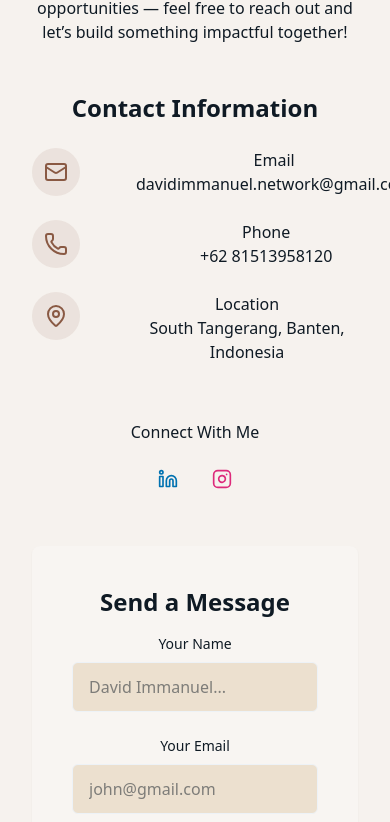
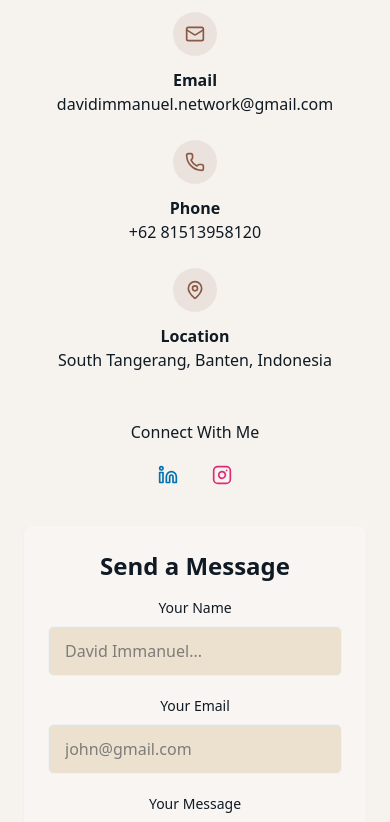
Before and after one commit to d1laav/portfolio-website, a React (Vite) app: page / in a window 390 px wide. Shown: the part 8016-8838 px from the top of the page. Built offline with nearby package versions, Linux system fonts and the light colour scheme.

Commit message:
Update ContactSection.jsx

```diff
--- a/src/components/ContactSection.jsx
+++ b/src/components/ContactSection.jsx
@@ -26,98 +26,138 @@ export const ContactSection = () => {
   return (
     <Toast.Provider swipeDirection="right">
       <>
-        <section id="contact" className="bg-contact py-52 px-4 relative bg-secondary/30 min-h-screen snap-start">
+        <section
+          id="contact"
+          className="bg-contact py-24 md:py-40 px-2 md:px-4 relative bg-secondary/30 min-h-screen snap-start"
+        >
           <div className="container mx-auto max-w-5xl">
             <h2 className="text-3xl md:text-4xl font-bold mb-4 text-center">
               Get In <span className="text-primary">Touch</span>
             </h2>
-            <p className="text-center text-muted-foreground mb-12 max-w-2xl mx-auto">
+            <p className="text-center text-muted-foreground mb-8 md:mb-12 max-w-2xl mx-auto">
               Have a project idea or looking for a collaborator? I'm open to
               exciting opportunities — feel free to reach out and let’s build
               something impactful together!
             </p>
 
-            <div className="grid grid-cols-1 md:grid-cols-2 gap-12">
+            <div className="grid grid-cols-1 md:grid-cols-2 gap-8 md:gap-12 items-center">
               {/* Left */}
               <div className="space-y-8">
-                <h3 className="text-2xl font-semibold mb-6">Contact Information</h3>
-                <div className="space-y-6 justify-center">
+                <h3 className="text-2xl font-semibold mb-4 md:mb-6 text-center md:text-left">
+                  Contact Information
+                </h3>
+                <div className="space-y-6">
                   {/* Email */}
-                  <div className="flex items-start space-x-4">
-                    <div className="p-3 rounded-full bg-primary/10">
-                      <Mail className="h-6 w-6 text-primary" />
+                  <div className="flex flex-col md:flex-row items-center md:items-start text-center md:text-left gap-2 md:gap-4">
+                    <div className="p-3 rounded-full bg-primary/10 flex-shrink-0 mb-1 md:mb-0">
+                      <Mail className="h-5 w-5 md:h-6 md:w-6 text-primary" />
                     </div>
-                    <div className="ml-10">
-                      <h4>Email</h4>
-                      <a href="mailto:davidimmanuel.network@gmail.com" className="text-muted-foreground hover:text-primary transition-colors">
+                    <div>
+                      <h4 className="font-semibold">Email</h4>
+                      <a
+                        href="mailto:davidimmanuel.network@gmail.com"
+                        className="text-muted-foreground hover:text-primary transition-colors break-all"
+                      >
                         davidimmanuel.network@gmail.com
                       </a>
                     </div>
                   </div>
                   {/* Phone */}
-                  <div className="flex items-start space-x-4">
-                    <div className="p-3 rounded-full bg-primary/10">
-                      <Phone className="h-6 w-6 text-primary" />
+                  <div className="flex flex-col md:flex-row items-center md:items-start text-center md:text-left gap-2 md:gap-4">
+                    <div className="p-3 rounded-full bg-primary/10 flex-shrink-0 mb-1 md:mb-0">
+                      <Phone className="h-5 w-5 md:h-6 md:w-6 text-primary" />
                     </div>
-                    <div className="ml-26">
-                      <h4>Phone</h4>
+                    <div>
+                      <h4 className="font-semibold">Phone</h4>
                       <a className="text-muted-foreground hover:text-primary transition-colors">
                         +62 81513958120
                       </a>
                     </div>
                   </div>
                   {/* Location */}
-                  <div className="flex items-start space-x-4">
-                    <div className="p-3 rounded-full bg-primary/10">
-                      <MapPin className="h-6 w-6 text-primary" />
+                  <div className="flex flex-col md:flex-row items-center md:items-start text-center md:text-left gap-2 md:gap-4">
+                    <div className="p-3 rounded-full bg-primary/10 flex-shrink-0 mb-1 md:mb-0">
+                      <MapPin className="h-5 w-5 md:h-6 md:w-6 text-primary" />
                     </div>
-                    <div className="ml-10">
-                      <h4>Location</h4>
+                    <div>
+                      <h4 className="font-semibold">Location</h4>
                       <a className="text-muted-foreground hover:text-primary transition-colors">
                         South Tangerang, Banten, Indonesia
                       </a>
                     </div>
                   </div>
 
-                  <div className="pt-8">
-                    <h4 className="font-medium mb-4">Connect With Me</h4>
-                    <div className="flex space-x-4 justify-center">
+                  <div className="pt-6 md:pt-8">
+                    <h4 className="font-medium mb-3 md:mb-4 text-center md:text-left">
+                      Connect With Me
+                    </h4>
+                    <div className="flex space-x-4 justify-center md:justify-start">
                       <a
                         href="https://www.linkedin.com/in/david-immanuel-resner/"
                         className="p-2 rounded-full border border-transparent hover:border-[#0072b1] hover:ring-2 hover:ring-[#0072b1]/50 transition-all duration-300"
                       >
                         <Linkedin className="w-5 h-5" style={{ color: "#0072b1" }} />
                       </a>
-
                       <a
                         href="https://www.instagram.com/dimmanuel_/"
                         className="p-2 rounded-full border border-transparent hover:border-[#dd2a7b] hover:ring-2 hover:ring-pink-500/50 transition-all duration-300"
                       >
-                            <Instagram className="w-5 h-5" style={{ color: "#dd2a7b"}} />
+                        <Instagram className="w-5 h-5" style={{ color: "#dd2a7b" }} />
                       </a>
                     </div>
-
                   </div>
                 </div>
               </div>
 
               {/* Right */}
-              <div className="bg-card p-10 rounded-lg shadow-xs">
-                <h3 className="text-2xl font-semibold mb-4">Send a Message</h3>
-                <form onSubmit={handleSubmit} className="space-y-6">
+              <div className="bg-card p-6 md:p-10 rounded-lg shadow-xs">
+                <h3 className="text-2xl font-semibold mb-4 text-center md:text-left">
+                  Send a Message
+                </h3>
+                <form onSubmit={handleSubmit} className="space-y-5 md:space-y-6">
                   <div>
-                    <label htmlFor="name" className="block text-sm font-medium mb-2">Your Name</label>
-                    <input type="text" id="name" name="name" required className="w-full px-4 py-3 rounded-md border border-input bg-background focus:outline-none focus:ring-2 focus:ring-primary" placeholder="David Immanuel..." />
+                    <label htmlFor="name" className="block text-sm font-medium mb-2">
+                      Your Name
+                    </label>
+                    <input
+                      type="text"
+                      id="name"
+                      name="name"
+                      required
+                      className="w-full px-4 py-3 rounded-md border border-input bg-background focus:outline-none focus:ring-2 focus:ring-primary"
+                      placeholder="David Immanuel..."
+                    />
                   </div>
                   <div>
-                    <label htmlFor="email" className="block text-sm font-medium mb-2">Your Email</label>
-                    <input type="email" id="email" name="email" required className="w-full px-4 py-3 rounded-md border border-input bg-background focus:outline-none focus:ring-2 focus:ring-primary" placeholder="john@gmail.com" />
+                    <label htmlFor="email" className="block text-sm font-medium mb-2">
+                      Your Email
+                    </label>
+                    <input
+                      type="email"
+                      id="email"
+                      name="email"
+                      required
+                      className="w-full px-4 py-3 rounded-md border border-input bg-background focus:outline-none focus:ring-2 focus:ring-primary"
+                      placeholder="john@gmail.com"
+                    />
                   </div>
                   <div>
-                    <label htmlFor="message" className="block text-sm font-medium mb-2">Your Message</label>
-                    <textarea id="message" name="message" required className="w-full px-4 py-3 rounded-md border border-input bg-background focus:outline-none focus:ring-2 focus:ring-primary resize-none" placeholder="Hello, I'm interested in collaborating on a project..." />
+                    <label htmlFor="message" className="block text-sm font-medium mb-2">
+                      Your Message
+                    </label>
+                    <textarea
+                      id="message"
+                      name="message"
+                      required
+                      className="w-full px-4 py-3 rounded-md border border-input bg-background focus:outline-none focus:ring-2 focus:ring-primary resize-none"
+                      placeholder="Hello, I'm interested in collaborating on a project..."
+                      rows={4}
+                    />
                   </div>
-                  <button type="submit" className={cn("cos-button w-full flex items-center justify-center gap-2")}>
+                  <button
+                    type="submit"
+                    className={cn("cos-button w-full flex items-center justify-center gap-2")}
+                  >
                     Send Message
                     <Send size={16} />
                   </button>
```
Lines whose indentation alone changed are shown as unchanged.
